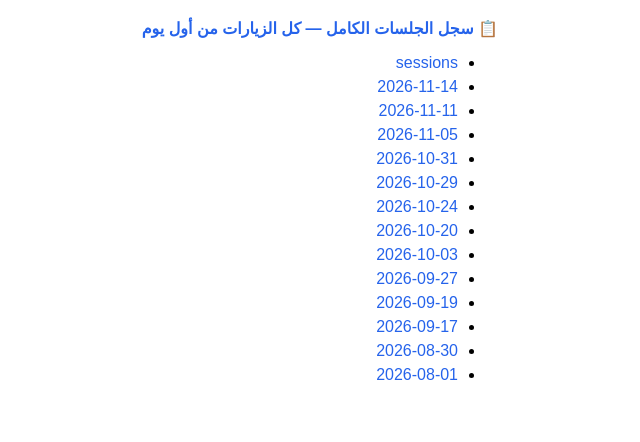
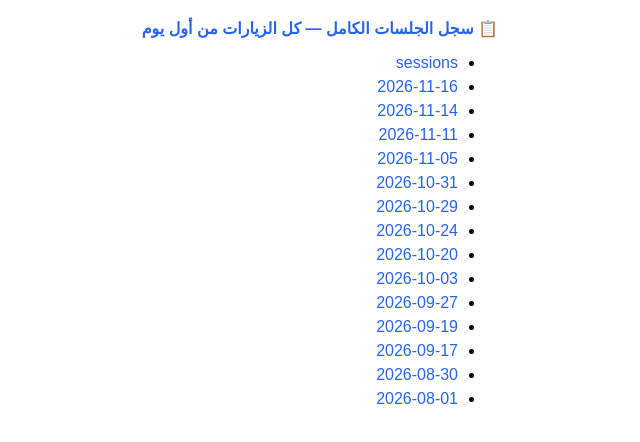
Before and after one commit to rexface13-ui/YousefClinic-Reports, a plain HTML site: page index.html in a window 1280 px wide. Shown: the part 86-528 px from the top of the page, without its empty margins (392-1032 px from the left). Drawn offline with Linux system fonts and the light colour scheme.

Commit message:
تحديث فهرس التقارير

```diff
--- a/index.html
+++ b/index.html
@@ -6,6 +6,6 @@
 <body>
 <h1>تقارير الإغلاق اليومية</h1>
 <a class="sessions" href="sessions.html">📋 سجل الجلسات الكامل — كل الزيارات من أول يوم</a>
-<ul><li><a href="sessions.html">sessions</a></li><li><a href="2026-11-14.html">2026-11-14</a></li><li><a href="2026-11-11.html">2026-11-11</a></li><li><a href="2026-11-05.html">2026-11-05</a></li><li><a href="2026-10-31.html">2026-10-31</a></li><li><a href="2026-10-29.html">2026-10-29</a></li><li><a href="2026-10-24.html">2026-10-24</a></li><li><a href="2026-10-20.html">2026-10-20</a></li><li><a href="2026-10-03.html">2026-10-03</a></li><li><a href="2026-09-27.html">2026-09-27</a></li><li><a href="2026-09-19.html">2026-09-19</a></li><li><a href="2026-09-17.html">2026-09-17</a></li><li><a href="2026-08-30.html">2026-08-30</a></li><li><a href="2026-08-01.html">2026-08-01</a></li></ul>
+<ul><li><a href="sessions.html">sessions</a></li><li><a href="2026-11-16.html">2026-11-16</a></li><li><a href="2026-11-14.html">2026-11-14</a></li><li><a href="2026-11-11.html">2026-11-11</a></li><li><a href="2026-11-05.html">2026-11-05</a></li><li><a href="2026-10-31.html">2026-10-31</a></li><li><a href="2026-10-29.html">2026-10-29</a></li><li><a href="2026-10-24.html">2026-10-24</a></li><li><a href="2026-10-20.html">2026-10-20</a></li><li><a href="2026-10-03.html">2026-10-03</a></li><li><a href="2026-09-27.html">2026-09-27</a></li><li><a href="2026-09-19.html">2026-09-19</a></li><li><a href="2026-09-17.html">2026-09-17</a></li><li><a href="2026-08-30.html">2026-08-30</a></li><li><a href="2026-08-01.html">2026-08-01</a></li></ul>
 </body>
 </html>
```
